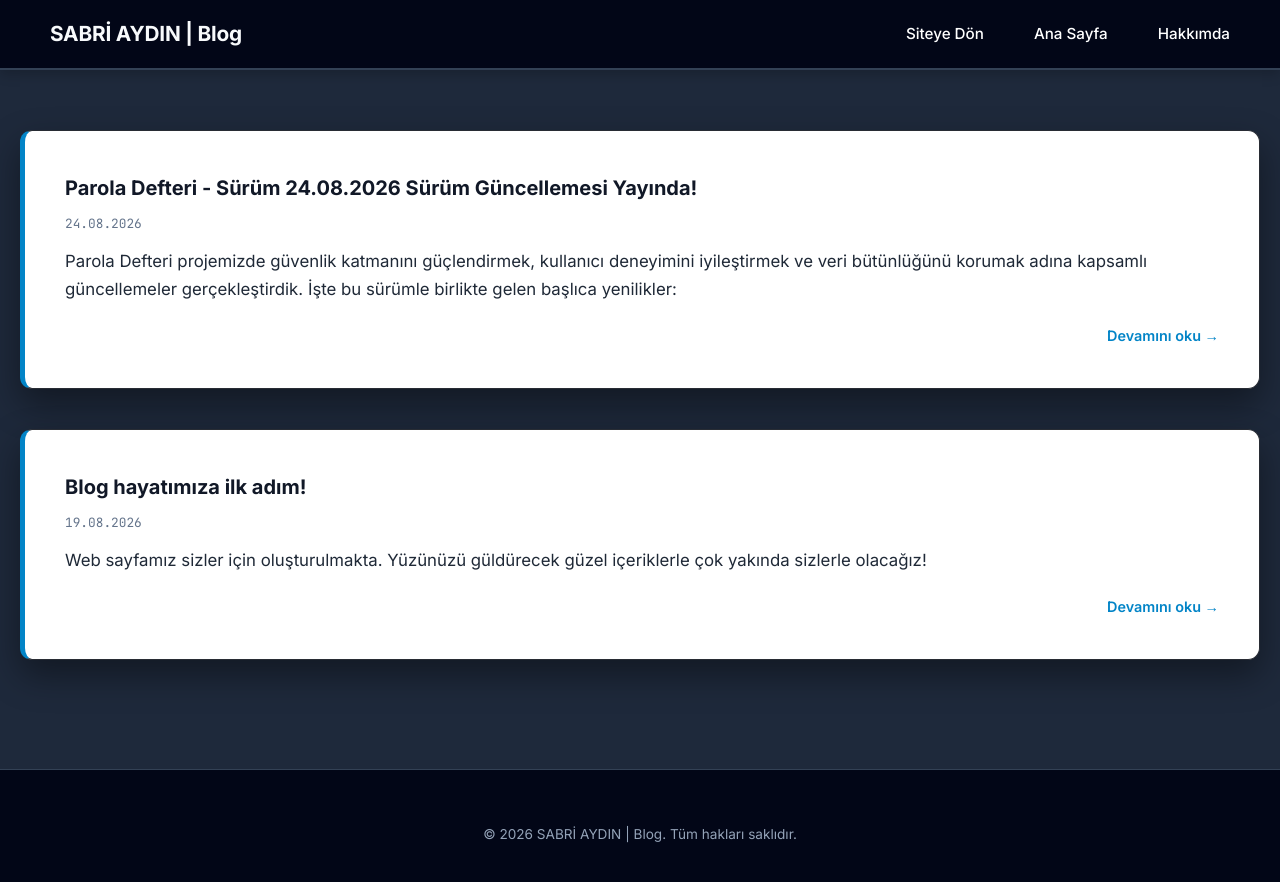
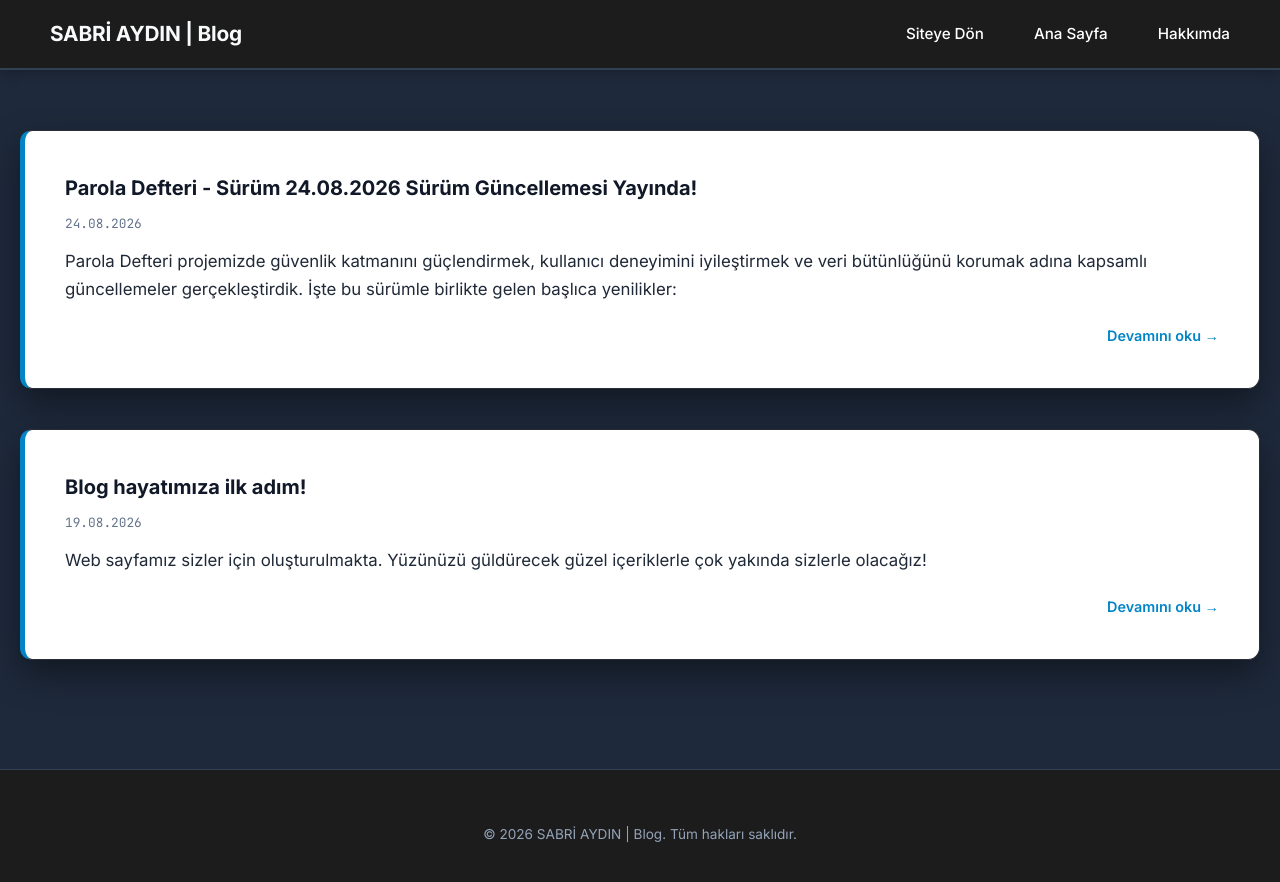
Before and after one commit to sabriaydin/blog, a Jekyll site: the page built from index.html, in a window 1280 px wide. Shown: the top 882 px of the page. Built offline with Jekyll 4.4.1, drawn with Linux system fonts in a browser that asks for light colours; the list of posts is cut into pages by our own code.

Commit message:
Update default.html

```diff
--- a/_layouts/default.html
+++ b/_layouts/default.html
@@ -14,8 +14,8 @@
     :root {
       /* Farklı alanlar için farklı tonlar */
       --bg-color: #1e293b;        /* Body: Derin lacivert arkaplan */
-      --header-bg: #020617;       /* Header: Daha açık gri/mavi ton */
-      --footer-bg: #020617;       /* Footer: En koyu ton (neredeyse siyah) */
+      --header-bg: #1c1c1c;       /* Header: Daha açık gri/mavi ton */
+      --footer-bg: #1c1c1c;       /* Footer: En koyu ton (neredeyse siyah) */
 
       /* Post ve İçerik (Bağımsız beyaz kağıt efekti) */
       --card-bg: #ffffff;
```
